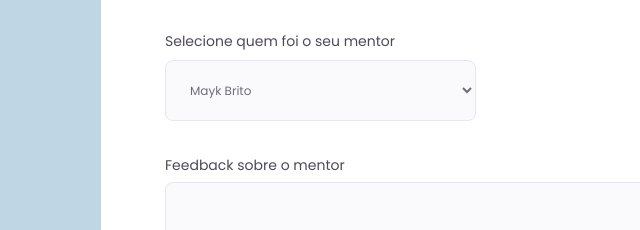
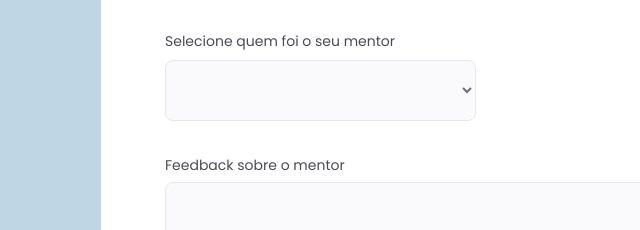
Before and after one commit to ricardodev10/formulario-avalie-sua-mentoria, a plain HTML site: page index.html in a window 1280 px wide. Shown: the part 773-1003 px from the top of the page, 164-804 px from the left. Drawn offline with Linux system fonts and the light colour scheme.

Commit message:
Update index.html

```diff
--- a/index.html
+++ b/index.html
@@ -51,9 +51,10 @@
                 <div class="input-wrapper">
                     <label for="select">Selecione quem foi o seu mentor</label>
                     <select>
-                        <option value="mentor1">Mayk Brito</option>
-                        <option value="mentor2">Diego Fernandes</option>
-                        <option value="mentor3">Jakelyne Rodrigues</option>
+                        <option selected disabled></option>
+                        <option value="mentor1">Mentor 1</option>
+                        <option value="mentor2">Mentor 2</option>
+                        <option value="mentor3">Mentor 3</option>
                     </select>
                 </div>
 
```
